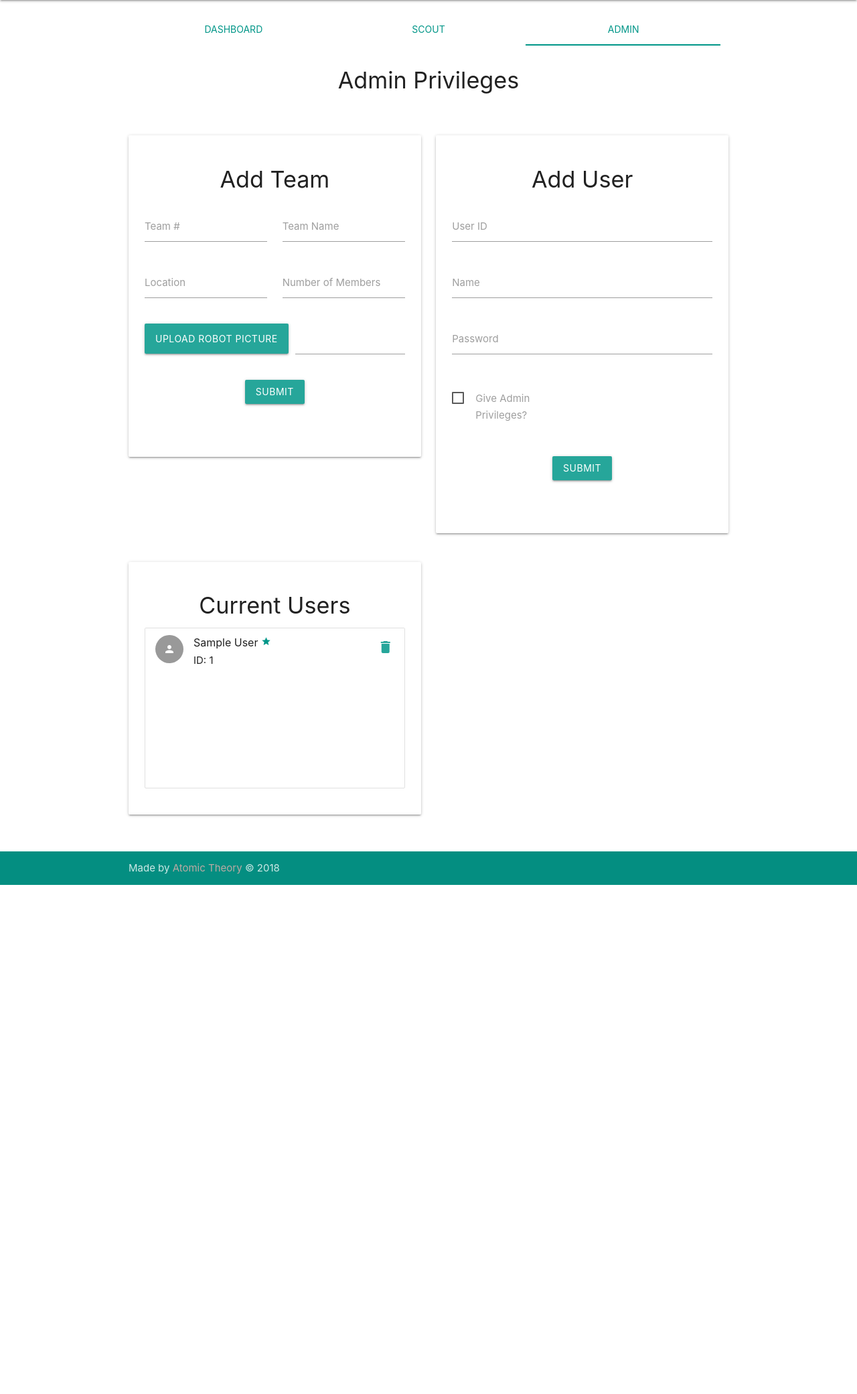
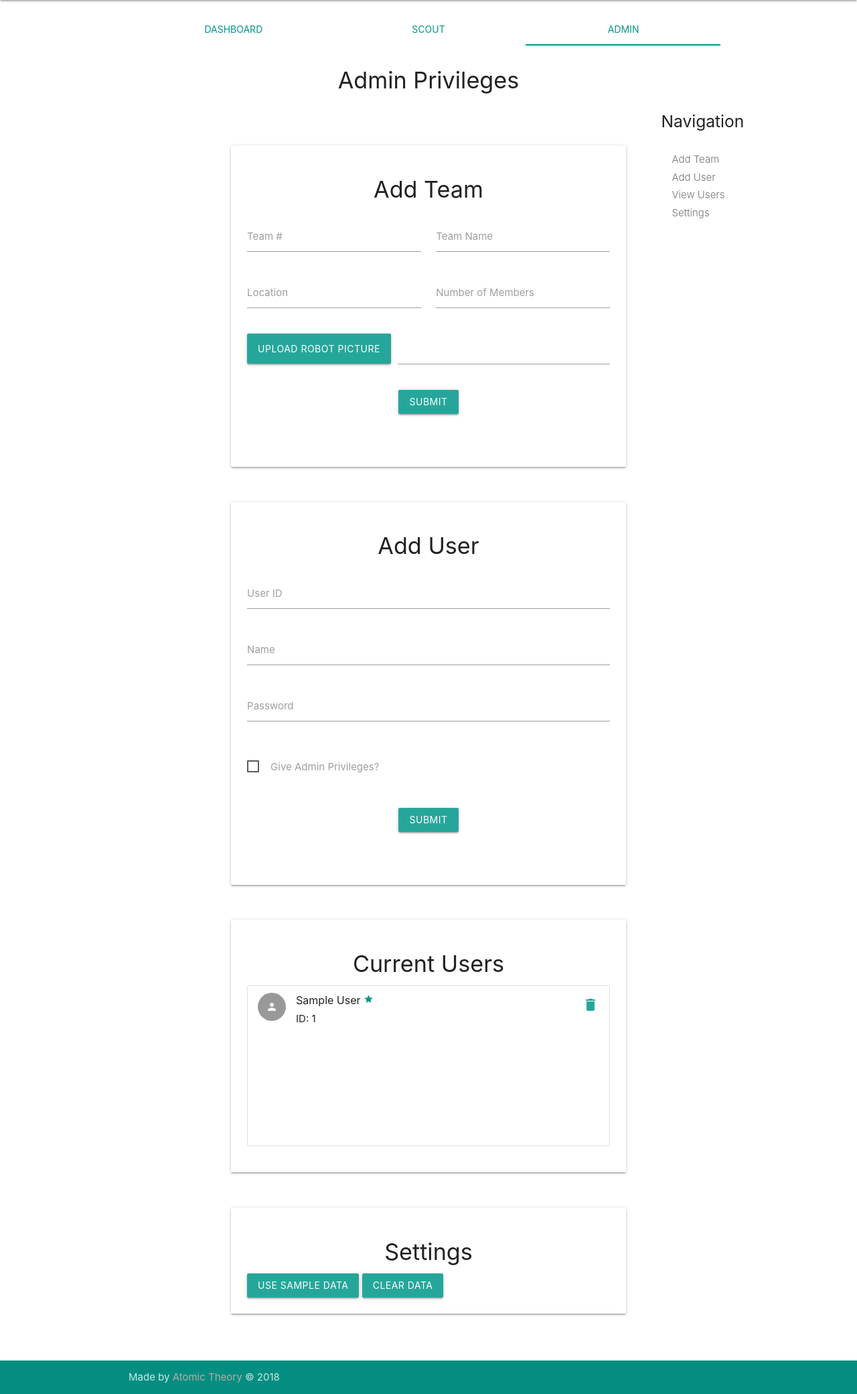
Before and after one commit to khinshankhan/project_angstrom, a Flask app: page /home in a window 1280 px wide, after a click on "ADMIN". Shown: the part 64-2145 px from the top of the page at 67% size. Before the commit the page ends 1385 px from the top, so only its background shows below. Run offline with Flask 2, Linux system fonts and the light colour scheme; the visitor is signed in with stand-in values (Sample User, id 1); tables that the repository leaves empty hold one stand-in row (values such as "Sample post"); grey boxes marked "Sample" are stand-in pictures; parts of the project's set-up code (start-up, migrations or seed data) failed here and were passed over; some libraries are stand-ins or nearby versions.

Commit message:
Add settings card for admin; implement clear data button; add scrollspy for admin for better navigation

```diff
--- a/angstrom/__init__.py
+++ b/angstrom/__init__.py
@@ -48,6 +48,8 @@ app.secret_key = "keysmithsmakekeys" #os.urandom(64)
 app.jinja_env.globals.update(is_user = is_user)
 app.jinja_env.globals.update(is_admin = is_admin)
 app.jinja_env.globals.update(get_user = get_user)
+
+global key
 
 @app.route('/')
 def index():
@@ -197,6 +199,7 @@ def remove_users():
     return redirect(url_for('home', _anchor='admin'))
 
 @app.route('/visualize')
+@logged_in
 def visualize():
     if request.args:
         qs_teams = request.args.getlist("teams")
@@ -213,6 +216,7 @@ def visualize():
     return render_template('visualize.html', teams = teams, datasets = datasets, team_nums = teams_to_display)
 
 @app.route('/pictures/<filename>')
+@logged_in
 def pictures(filename):
     return send_from_directory(team_pic_directory, filename)
 
@@ -233,7 +237,6 @@ def profile():
     }
 
     prescout = get_pre_scout(team_tuple[0])
-    print(prescout)
 
     team_data = get_team_data(team_tuple[0])
     oprs = opr(team_data, team_tuple[0])
@@ -247,6 +250,20 @@ def profile():
     ]
 
     return render_template('team.html', team = team, prescout = prescout, team_data = team_data, oprs = oprs, impacts = impacts, datasets = datasets)
+
+@app.route('/sample_data')
+@admin
+def sample_data():
+    print (get_team_matches(key, 310))
+    return redirect(url_for('home', _anchor='admin'))
+
+@app.route('/clear_data')
+@admin
+def clear_data():
+    clear_match_data()
+    flash('All match data has been removed.')
+    return redirect(url_for('home', _anchor='admin'))
+
 
 # REQUEST ROUTES (AJAX)
 @app.route('/find_teams')
--- a/angstrom/static/css/home.css
+++ b/angstrom/static/css/home.css
@@ -21,29 +21,17 @@
                     }
 
 .switch label .lever {
-
   content: "";
-
   display: inline-block;
-
   position: relative;
-
   width: 36px;
-
   height: 14px;
-
   background-color: maroon;
-
   border-radius: 15px;
-
   margin-right: 10px;
-
   -webkit-transition: background 0.3s ease;
-
   transition: background 0.3s ease;
-
   vertical-align: middle;
-
   margin: 0 16px;
 }
 
@@ -57,3 +45,16 @@
     box-shadow: 0px 3px 1px -2px rgba(0,0,0,0.2), 0px 2px 2px 0px rgba(0,0,0,0.14), 0px 1px 5px 0px rgba(0,0,0,0.12);
 
 }
+
+.pinned {
+    margin-top: 27vh;
+    margin-left: 30px;
+}
+
+.table-of-contents a.active {
+    border-left: 2px solid #009688;
+}
+
+.table-of-contents a:hover {
+    border-left: 1px solid #009688;
+}
--- a/angstrom/templates/home.html
+++ b/angstrom/templates/home.html
@@ -6,8 +6,20 @@
 
 {% block scripts %}
 <script>
-  var tabs = document.getElementsByClassName("tabs")[0];
-  var instance = M.Tabs.init(tabs, null);
+  document.addEventListener('DOMContentLoaded', function() {
+    var modals = document.querySelectorAll('.modal');
+    var modal_instances = M.Modal.init(modals, null);
+
+    var tabs = document.getElementsByClassName("tabs")[0];
+    var tabs_instance = M.Tabs.init(tabs, null);
+
+    var scrollspy = document.querySelectorAll('.scrollspy');
+    var scrollspy_instances = M.ScrollSpy.init(scrollspy, null);
+
+    var pushpins = document.querySelectorAll('.pushpin');
+    var pushpin_instances = M.Pushpin.init(pushpins, null);
+
+  });
 </script>
 {% endblock %}
 
--- a/angstrom/templates/includes/admin.html
+++ b/angstrom/templates/includes/admin.html
@@ -2,18 +2,30 @@
   <h4 class="center-align">Admin Privileges</h4><br>
 </div>
 <div class="row">
-  <div class="col m12 l6">
-    {% include "includes/cards/add_team.html" %}
+  <div class="col s12 m9 offset-l2 l8">
+    <div id="add_team" class="section scrollspy">
+      {% include "includes/cards/add_team.html" %}
+    </div>
+    <div id="add_user" class="section scrollspy">
+      {% include "includes/cards/add_user.html" %}
+    </div>
+    <div id="view_users" class="section scrollspy">
+      {% include "includes/cards/view_users.html" %}
+    </div>
+    <div id="settings" class="section scrollspy">
+      {% include "includes/cards/settings.html" %}
+    </div>
   </div>
-  <div class="col m12 l6">
-    {% include "includes/cards/add_user.html" %}
+
+  <div class="col hide-on-small-only m3 l2">
+    <div class="pushpin">
+      <h5>Navigation</h5>
+      <ul class="section table-of-contents">
+        <li><a href="#add_team">Add Team</a></li>
+        <li><a href="#add_user">Add User</a></li>
+        <li><a href="#view_users">View Users</a></li>
+        <li><a href="#settings">Settings</a></li>
+      </ul>
+    </div>
   </div>
 </div>
-<div class="row">
-  <div class="col m12 l6">
-    {% include "includes/cards/view_users.html" %}
-  </div>
-  <div class="col m12 l6">
-
-  </div>
-</div>
--- /dev/null
+++ b/angstrom/templates/includes/cards/settings.html
@@ -0,0 +1,15 @@
+<div class="card-panel">
+  <h4 class="center-align">Settings</h4>
+  <a class="waves-effect waves-light btn" href="{{ url_for('sample_data') }}">use sample data</a>
+  <a class="waves-effect waves-light btn modal-trigger" href="#clear_data_warning">clear data</a>
+</div>
+
+<div id="clear_data_warning" class="modal">
+  <div class="modal-content">
+    <h4>Are you sure?</h4>
+    <p>Clearing the data will remove all teams, scouted match data, and prescouted data. Users will be preserved.</p>
+  </div>
+  <div class="modal-footer">
+    <a href="{{ url_for('clear_data') }}" class="modal-close waves-effect waves-green btn-flat">Agree</a>
+  </div>
+</div>
--- a/angstrom/utils/dbFunctions.py
+++ b/angstrom/utils/dbFunctions.py
@@ -476,6 +476,28 @@ def remove_team(team_num):
     db.commit()
     db.close()
 
+def clear_match_data():
+    db = sqlite3.connect(db_file)
+    c = db.cursor()
+
+    querystring = '''
+        DELETE FROM teams;
+    '''
+    c.execute(querystring)
+
+    querystring = '''
+        DELETE FROM match_performance;
+    '''
+    c.execute(querystring)
+
+    querystring = '''
+        DELETE FROM pre_scout;
+    '''
+    c.execute(querystring)
+
+    db.commit()
+    db.close()
+
 def db_setup():
     db = sqlite3.connect(db_file)
     c = db.cursor()
```
Also changed, not shown: angstrom/utils/toa_api.py (line endings or trailing spaces).
